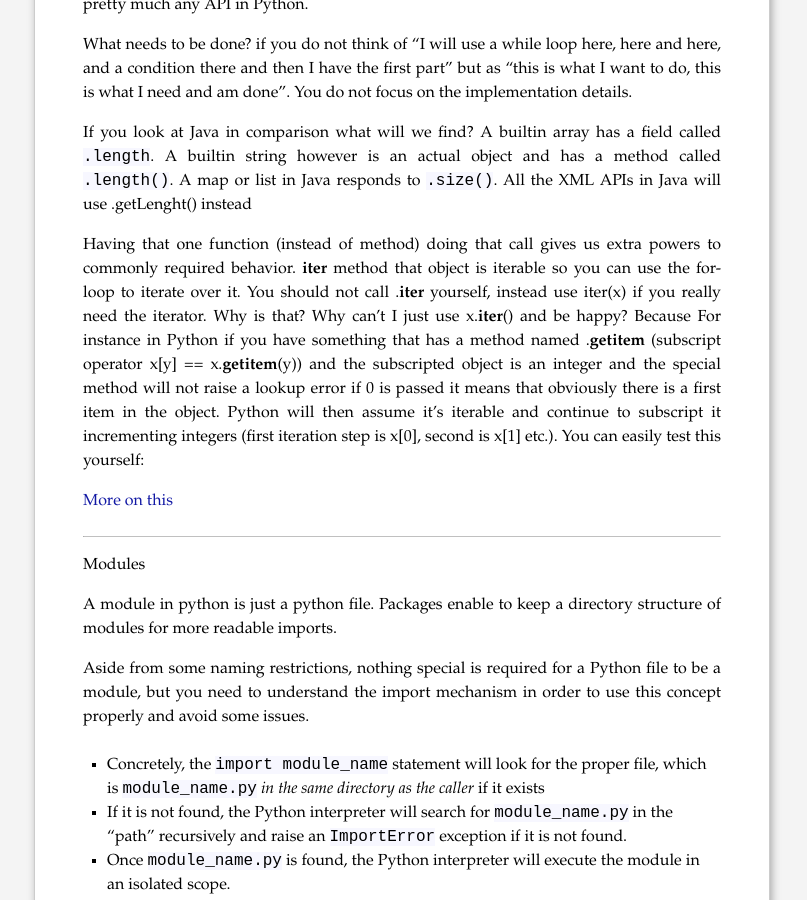
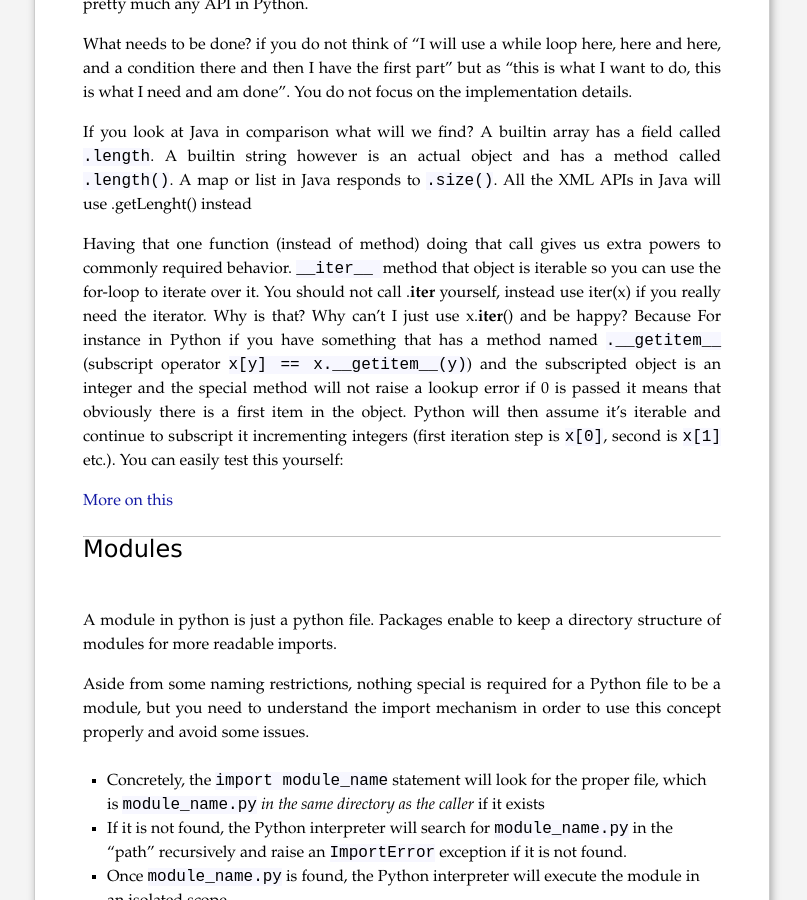
Before and after one commit to piyushahuja/piyushahuja.github.io, a Jekyll site: the page built from _posts/tech/2021-05-25-python.md, in a window 1280 px wide and 900 px high, scrolled down 862 px. Shown: the whole window, without its empty margins (238-1045 px from the left). Built offline with Jekyll 4.4.1, drawn with Linux system fonts in a browser that asks for light colours.

```diff
--- a/_posts/tech/2021-05-25-python.md
+++ b/_posts/tech/2021-05-25-python.md
@@ -40,13 +40,13 @@ What needs to be done? if you do not think of “I will use a while loop here, h
 If you look at Java in comparison what will we find? A builtin array has a field called `.length`. A builtin string however is an actual object and has a method called `.length()`. A map or list in Java responds to `.size()`. All the XML APIs in Java will use .getLenght() instead
 
 Having that one function (instead of method) doing that call gives us extra powers to commonly required behavior.
-__iter__ method that object is iterable so you can use the for-loop to iterate over it. You should not call .__iter__ yourself, instead use iter(x) if you really need the iterator. Why is that? Why can't I just use x.__iter__() and be happy? Because
-For instance in Python if you have something that has a method named .__getitem__ (subscript operator x[y] == x.__getitem__(y)) and the subscripted object is an integer and the special method will not raise a lookup error if 0 is passed it means that obviously there is a first item in the object. Python will then assume it's iterable and continue to subscript it incrementing integers (first iteration step is x[0], second is x[1] etc.). You can easily test this yourself:
+`__iter__ `method that object is iterable so you can use the for-loop to iterate over it. You should not call .__iter__ yourself, instead use iter(x) if you really need the iterator. Why is that? Why can't I just use x.__iter__() and be happy? Because
+For instance in Python if you have something that has a method named `.__getitem__` (subscript operator `x[y] == x.__getitem__(y)`) and the subscripted object is an integer and the special method will not raise a lookup error if 0 is passed it means that obviously there is a first item in the object. Python will then assume it's iterable and continue to subscript it incrementing integers (first iteration step is `x[0]`, second is `x[1]` etc.). You can easily test this yourself:
 
 [More on this](https://lucumr.pocoo.org/2011/7/9/python-and-pola/)
 
 ----
-Modules
+# Modules
 
 A module in python is just a python file. Packages enable to keep a directory structure of modules for more readable imports.
 
```
